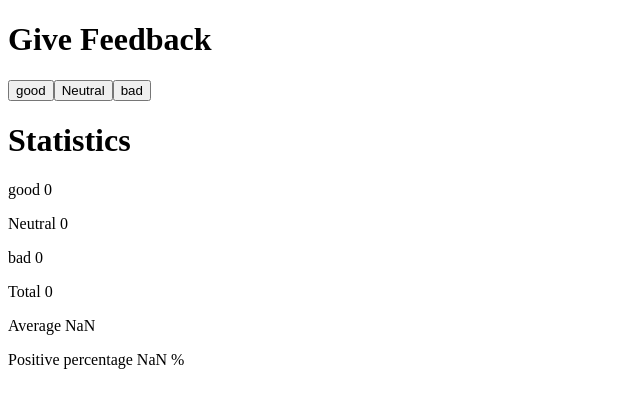
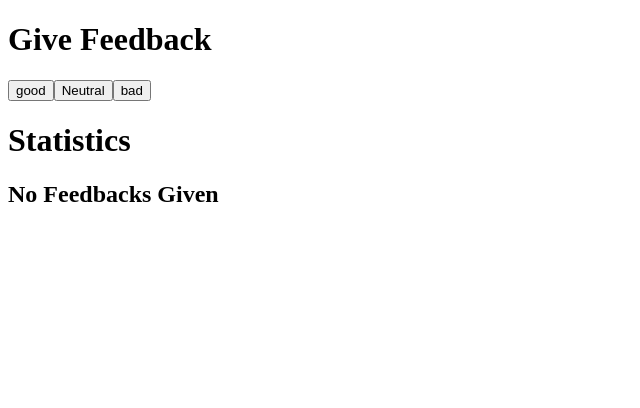
Before and after one commit to aum1618/Part-one, a React (Create React App) app: page / in a window 1280 px wide. Shown: the top 408 px of the page, without its empty margins (0-640 px from the left). Built offline with nearby package versions, Linux system fonts and the light colour scheme.

Commit message:
exercise 1.9 done

```diff
--- a/src/Statistics.js
+++ b/src/Statistics.js
@@ -1,16 +1,24 @@
-import React from 'react'
+import React from "react";
 
-export default function Statistics({good,neutral,bad,avg,total}) {
-  return (
-    <div>
+export default function Statistics({ good, neutral, bad, avg, total }) {
+  if (good === 0 && bad === 0 && neutral === 0) {
+    return (
+      <div>
+        <h1>Statistics</h1>
+        <h2>No Feedbacks Given</h2>
+      </div>
+    );
+  } else {
+    return (
+      <div>
         <h1>Statistics</h1>
         <p>good {good} </p>
         <p>Neutral {neutral} </p>
         <p>bad {bad} </p>
         <p>Total {total} </p>
-        <p>Average {avg/total} </p>
-        <p>Positive percentage {(good/total)*100} % </p>
-
-    </div>
-  )
+        <p>Average {avg / total} </p>
+        <p>Positive percentage {(good / total) * 100} % </p>
+      </div>
+    );
+  }
 }
```
